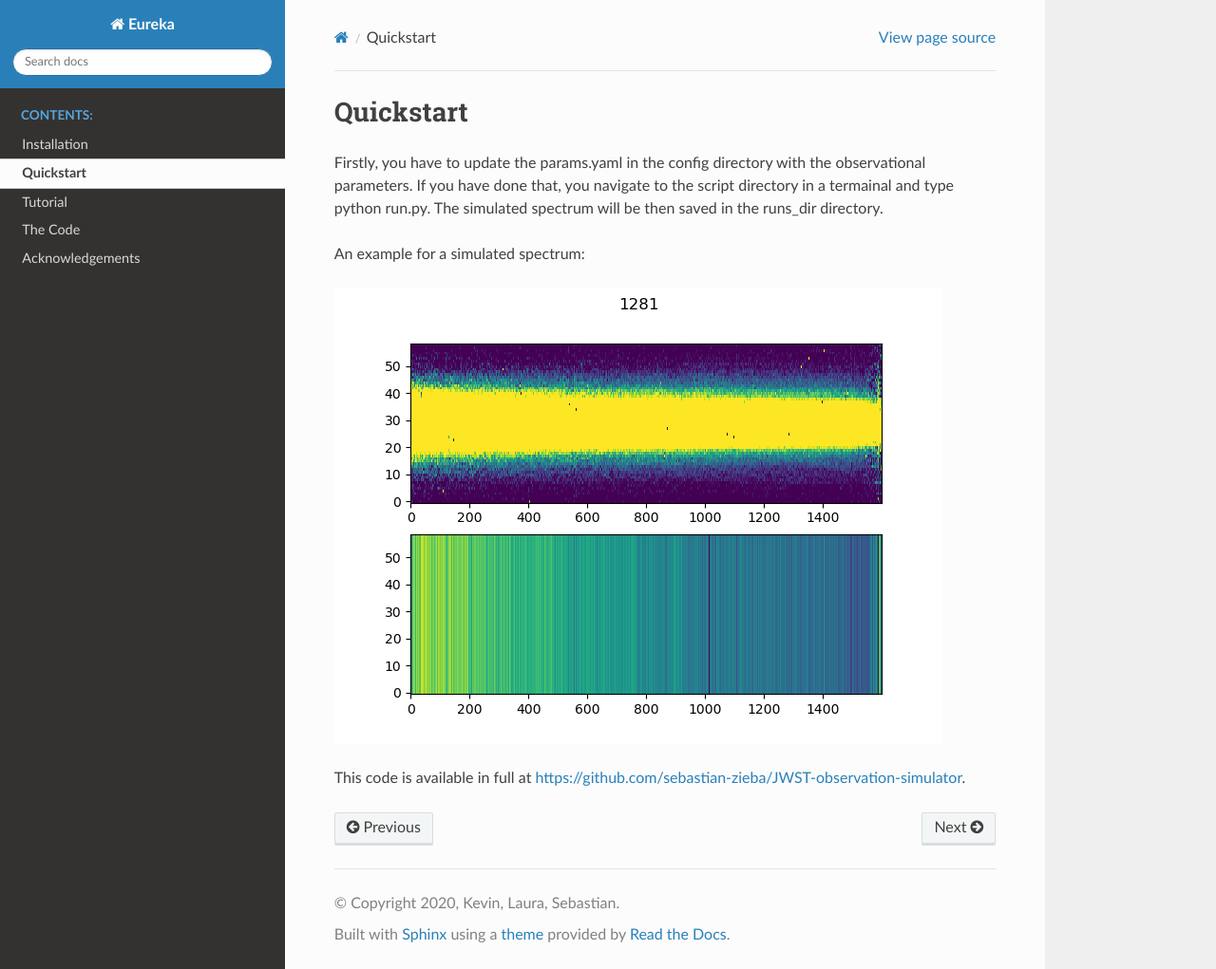
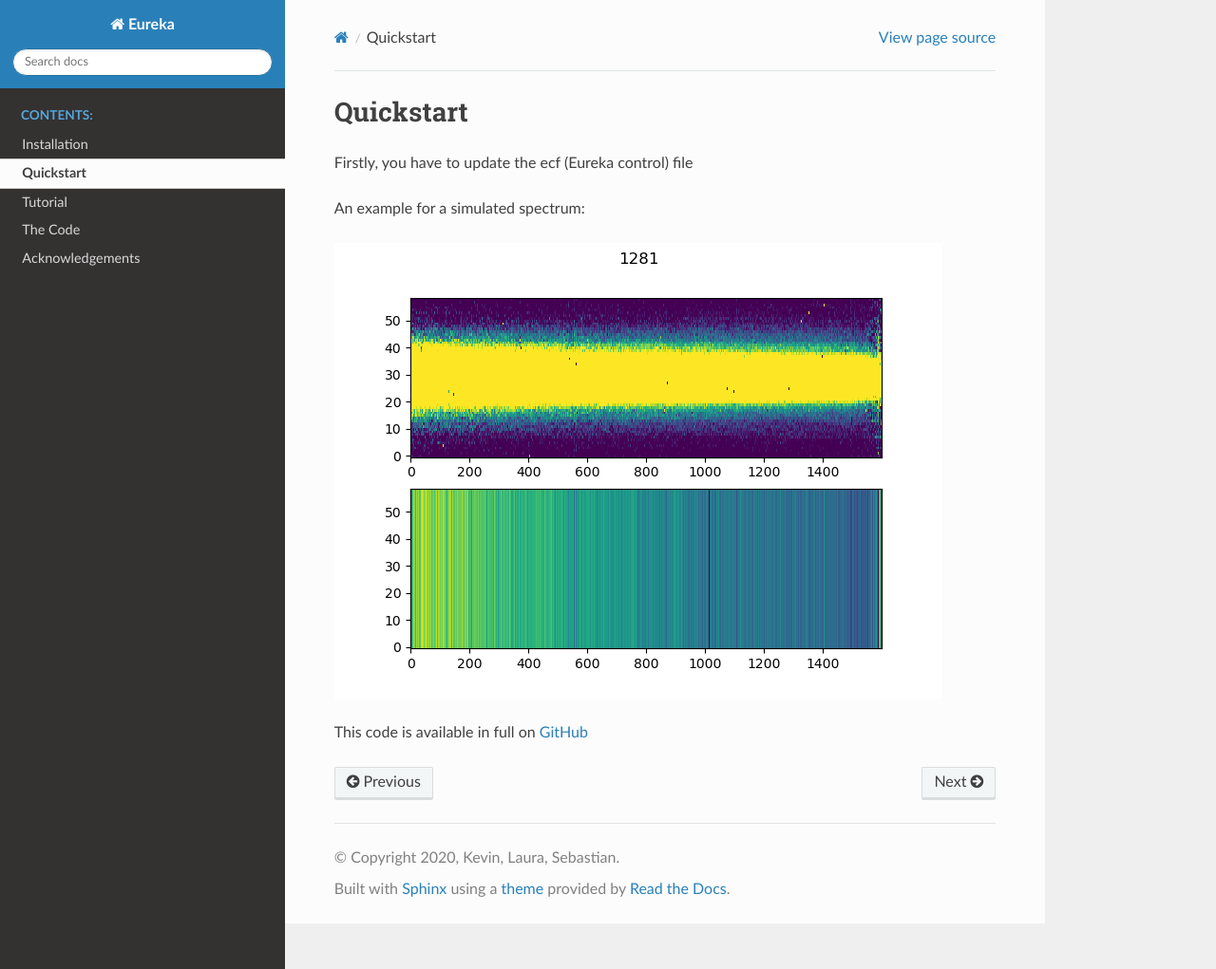
Before and after one commit to kevin218/Eureka, a Sphinx documentation site: the page built from docs/source/quickstart.rst, in a window 1280 px wide and 1021 px high. Shown: the whole window at 95% size. Built offline with Sphinx 7.4.7 and the Read the Docs theme 2.0.0, drawn with Linux system fonts in a browser that asks for light colours.

Commit message:
updated docs

```diff
--- a/docs/source/api.rst
+++ b/docs/source/api.rst
@@ -6,5 +6,5 @@ The Code
 
 jwstobsim
 ---------------
-.. automodule:: jwstobsim.utils
+.. automodule:: eureka.lib
    :inherited-members:
--- a/docs/source/quickstart.rst
+++ b/docs/source/quickstart.rst
@@ -2,12 +2,10 @@
 
 Quickstart
 ============
-Firstly, you have to update the params.yaml in the config directory with the observational parameters.
-If you have done that, you navigate to the script directory in a termainal and type python run.py.
-The simulated spectrum will be then saved in the runs_dir directory.
+Firstly, you have to update the ecf (Eureka control) file
 
 An example for a simulated spectrum:
 
 .. image:: fig3001-1281-Image+Background.png
 
-This code is available in full at https://github.com/sebastian-zieba/JWST-observation-simulator.
+This code is available in full on `GitHub <http://github.com/kevin218/Eureka>`_
```
Also changed, not shown: docs/source/lc.png (deleted).
